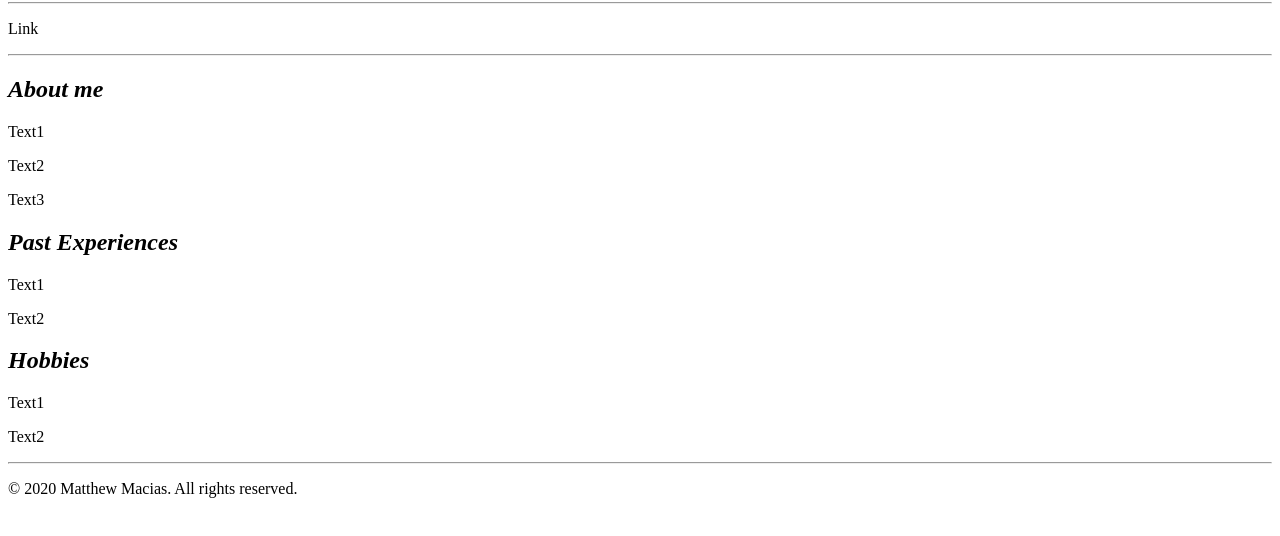
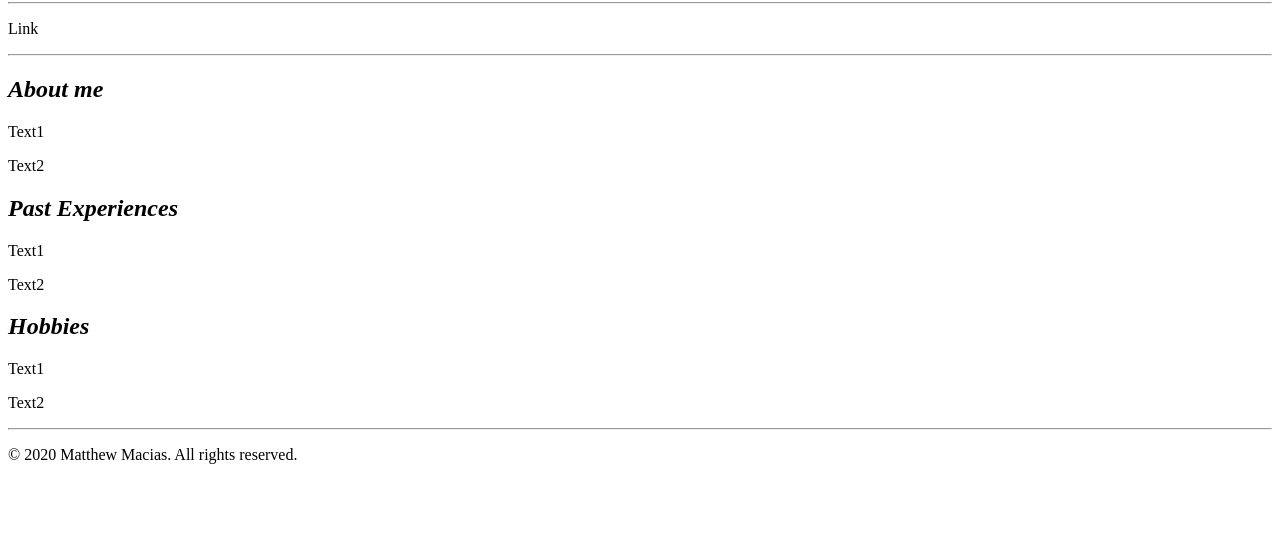
Before and after one commit to chllywlly/necronomicon, a plain HTML site: page index.html in a window 1280 px wide. Shown: the part 78-614 px from the top of the page. Drawn offline with Linux system fonts and the light colour scheme.

Commit message:
file:///Users/tx-16221/Documents/REPOS/portfolio/index.html

```diff
--- a/index.html
+++ b/index.html
@@ -27,7 +27,6 @@ Most recent revision: March 25 2019
             <H2><em>About me</em></H2>
             <P>Text1</P>
             <P>Text2</P>
-            <P>Text3</P>
           </article id=>
           <article id="Past-Experiences">
             <H2><em>Past Experiences</em></H2>
```
